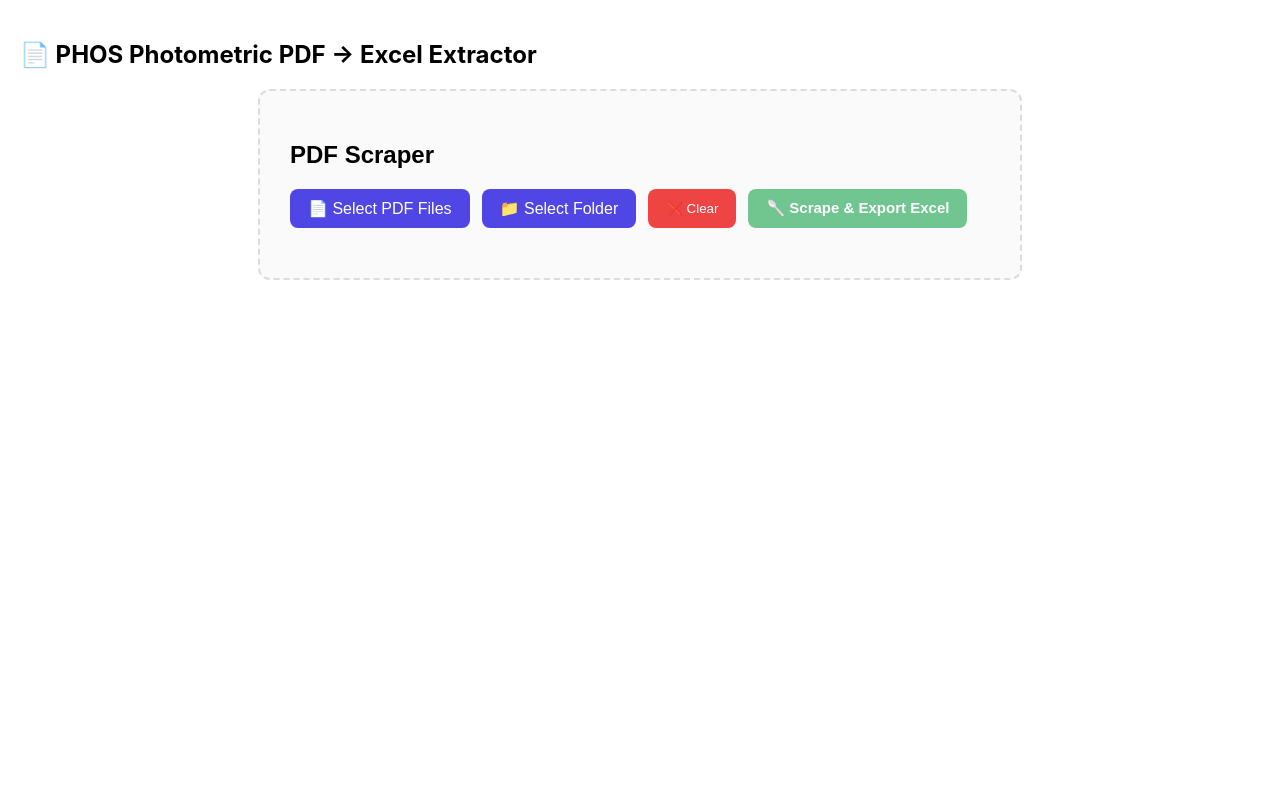
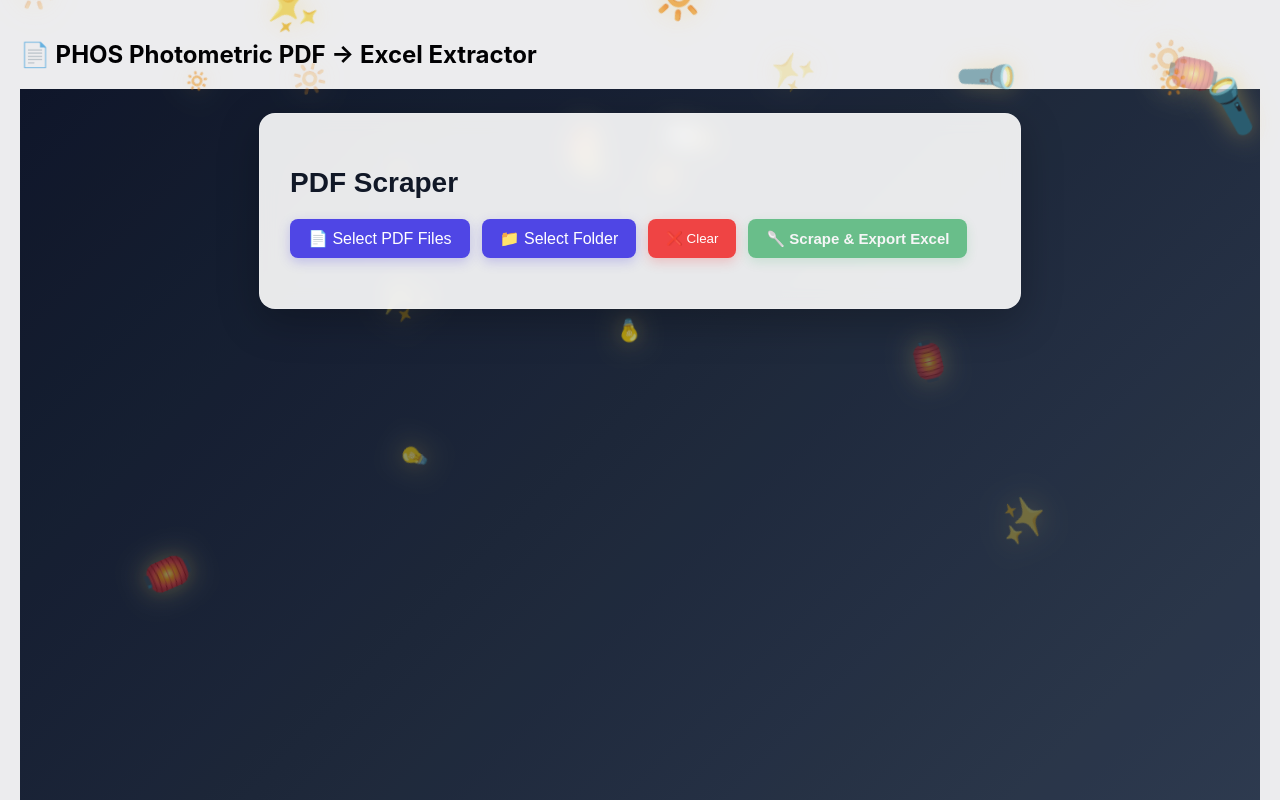
Before and after one commit to Nmyhi/PDFSCRAPER, a React (Create React App) app in the folder pdf-scraper-app/: page / in a window 1280 px wide. Shown: the top 800 px of the page. Built offline with nearby package versions, Linux system fonts and the light colour scheme.

Commit message:
Add animated background

```diff
--- a/pdf-scraper-app/src/components/PDFUploader.js
+++ b/pdf-scraper-app/src/components/PDFUploader.js
@@ -1,8 +1,23 @@
 // src/components/PDFUploader.js
-import React, { useState } from "react";
+import React, { useMemo, useState } from "react";
 
 function PDFUploader({ onFilesSelected }) {
   const [files, setFiles] = useState([]);
+
+  const bulbs = useMemo(() => {
+    const emojis = ["💡", "🔦", "✨", "🔆", "🔅", "🕯️", "🏮", "🪔"];
+
+    return Array.from({ length: 80 }, (_, i) => ({
+      id: i,
+      left: -15 + Math.random() * 130,
+      top: -20 - Math.random() * 80,
+      delay: Math.random() * 8,
+      duration: 5 + Math.random() * 6,
+      size: 20 + Math.random() * 28,
+      opacity: 0.25 + Math.random() * 0.5,
+      emoji: emojis[Math.floor(Math.random() * emojis.length)]
+    }));
+  }, []);
 
   const mergePdfFiles = (incomingFiles) => {
     const pdfsOnly = incomingFiles.filter(
@@ -44,11 +59,32 @@ function PDFUploader({ onFilesSelected }) {
   };
 
   return (
+    <div style={styles.page}>
+      <div style={styles.background}>
+        {bulbs.map((bulb) => (
+          <div
+            key={bulb.id}
+            style={{
+              ...styles.bulb,
+              left: `${bulb.left}vw`,
+              top: `${bulb.top}vh`,
+              animationDelay: `${bulb.delay}s`,
+              animationDuration: `${bulb.duration}s`,
+              fontSize: `${bulb.size}px`,
+              opacity: bulb.opacity
+            }}
+          >
+            {bulb.emoji}
+          </div>
+        ))}
+      </div>
+
+      <div style={styles.overlay} />
+
       <div style={styles.container}>
         <h2 style={styles.title}>PDF Scraper</h2>
 
         <div style={styles.buttonRow}>
-
           <label style={styles.button}>
             📄 Select PDF Files
             <input
@@ -87,7 +123,6 @@ function PDFUploader({ onFilesSelected }) {
           >
             🥄 Scrape & Export Excel
           </button>
-
         </div>
 
         {files.length > 0 && (
@@ -104,26 +139,83 @@ function PDFUploader({ onFilesSelected }) {
           </div>
         )}
       </div>
+
+      <style>
+        {`
+          @keyframes fallDiagonal {
+            0% {
+              transform: translate3d(0, 0, 0) rotate(0deg);
+            }
+            100% {
+              transform: translate3d(35vw, 130vh, 0) rotate(360deg);
+            }
+          }
+        `}
+      </style>
+    </div>
   );
 }
 
 export default PDFUploader;
 
-
 const styles = {
-
-  container: {
-    padding: 30,
-    border: "2px dashed #dcdcdc",
-    borderRadius: 12,
-    background: "#fafafa",
-    maxWidth: 700,
-    margin: "auto",
+  page: {
+    position: "relative",
+    minHeight: "100vh",
+    overflow: "hidden",
+    padding: 24,
+    background:
+      "linear-gradient(135deg, #0f172a 0%, #1e293b 45%, #334155 100%)",
     fontFamily: "sans-serif"
   },
 
+  background: {
+    position: "fixed",
+    inset: 0,
+    width: "100vw",
+    height: "100vh",
+    overflow: "hidden",
+    pointerEvents: "none",
+    zIndex: 0
+  },
+
+  bulb: {
+    position: "absolute",
+    userSelect: "none",
+    animationName: "fallDiagonal",
+    animationTimingFunction: "linear",
+    animationIterationCount: "infinite",
+    willChange: "transform",
+    filter: "drop-shadow(0 0 12px rgba(255, 220, 100, 0.6))"
+  },
+
+  overlay: {
+    position: "fixed",
+    inset: 0,
+    background: "rgba(15, 23, 42, 0.08)",
+    zIndex: 1,
+    pointerEvents: "none"
+  },
+
+  container: {
+    position: "relative",
+    zIndex: 2,
+    padding: 30,
+    border: "1px solid rgba(255,255,255,0.15)",
+    borderRadius: 16,
+    background: "rgba(255, 255, 255, 0.9)",
+    backdropFilter: "blur(10px)",
+    WebkitBackdropFilter: "blur(10px)",
+    maxWidth: 700,
+    width: "100%",
+    margin: "auto",
+    boxShadow: "0 12px 40px rgba(0,0,0,0.25)"
+  },
+
   title: {
-    marginBottom: 20
+    marginBottom: 20,
+    color: "#111827",
+    fontSize: 28
   },
 
   buttonRow: {
@@ -145,7 +237,8 @@ const styles = {
     cursor: "pointer",
     fontWeight: 500,
     transition: "0.2s",
-    border: "none"
+    border: "none",
+    boxShadow: "0 4px 12px rgba(79, 70, 229, 0.25)"
   },
 
   clearButton: {
@@ -155,7 +248,8 @@ const styles = {
     borderRadius: 8,
     cursor: "pointer",
     border: "none",
-    fontWeight: 500
+    fontWeight: 500,
+    boxShadow: "0 4px 12px rgba(239, 68, 68, 0.25)"
   },
 
   scrapeButton: {
@@ -166,11 +260,12 @@ const styles = {
     cursor: "pointer",
     border: "none",
     fontWeight: 600,
-    fontSize: 15
+    fontSize: 15,
+    boxShadow: "0 4px 12px rgba(22, 163, 74, 0.25)"
   },
 
   fileBox: {
-    background: "white",
+    background: "rgba(255,255,255,0.95)",
     borderRadius: 8,
     padding: 15,
     border: "1px solid #e5e5e5",
@@ -180,7 +275,8 @@ const styles = {
 
   fileCount: {
     marginBottom: 10,
-    fontWeight: 500
+    fontWeight: 600,
+    color: "#111827"
   },
 
   fileList: {
@@ -189,6 +285,7 @@ const styles = {
   },
 
   fileItem: {
-    marginBottom: 4
+    marginBottom: 4,
+    color: "#374151"
   }
 };
```
Lines whose indentation alone changed are shown as unchanged.
